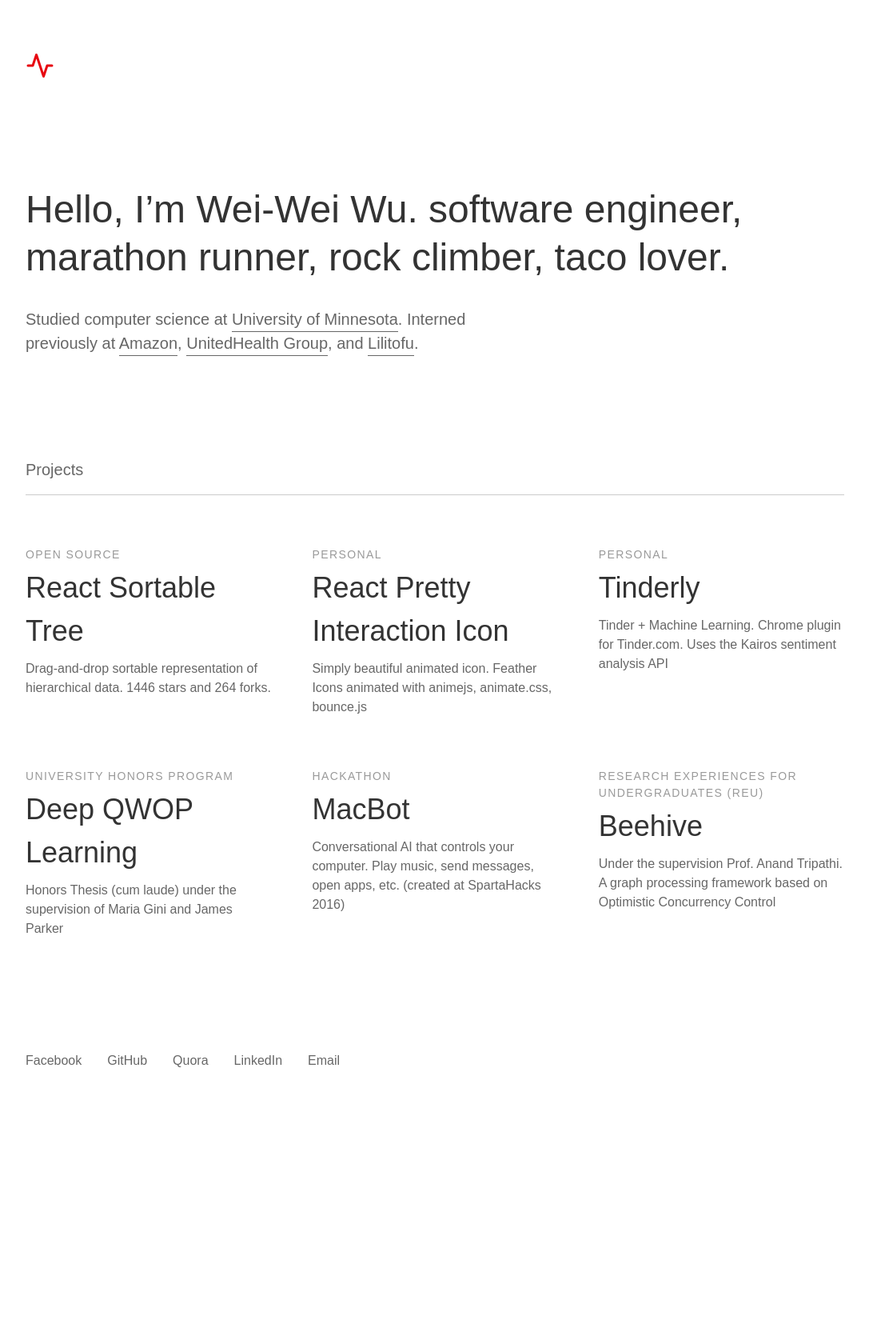
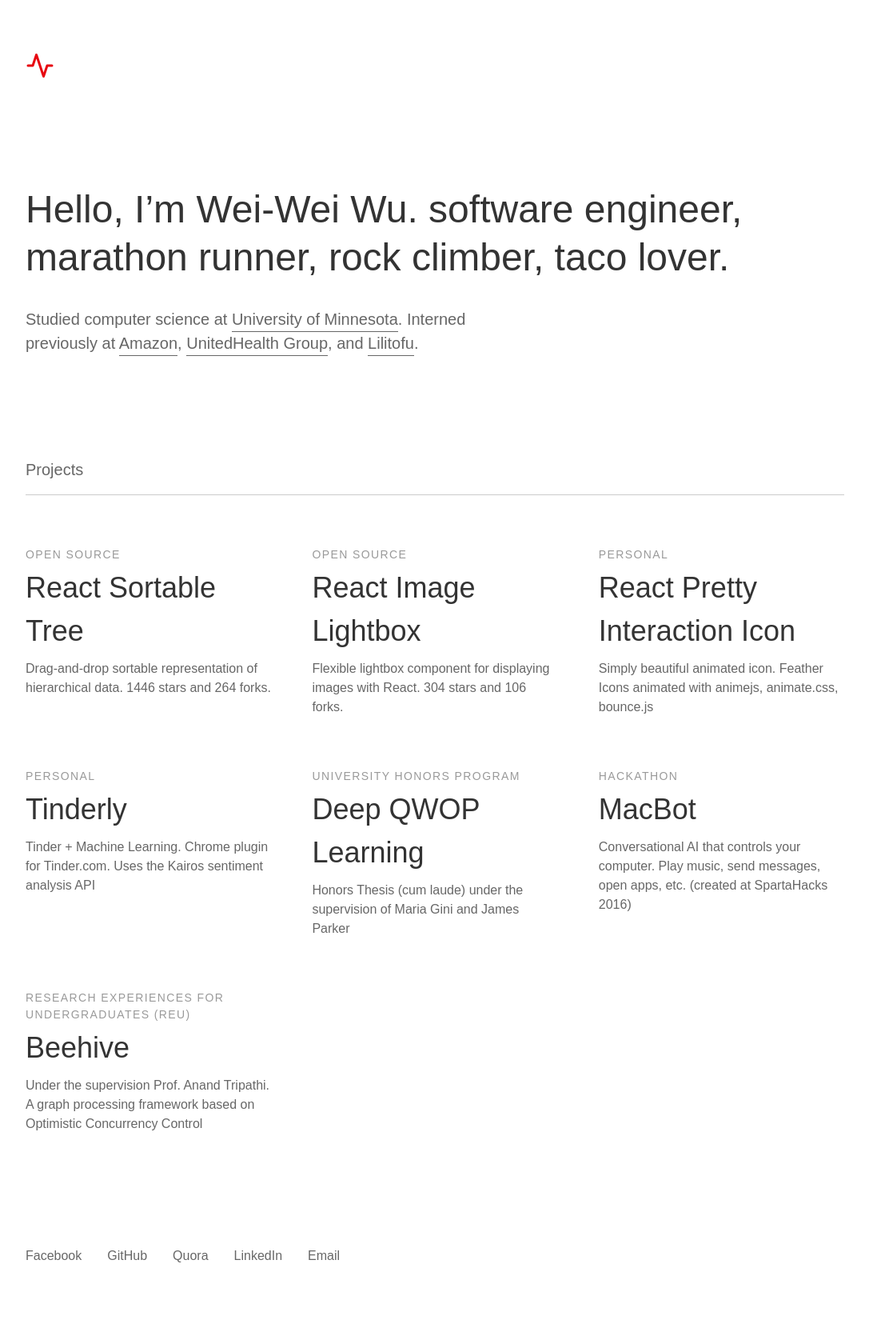
Before and after one commit to wuweiweiwu/wuweiweiwu.github.io, a Jekyll site: the page built from index.html, in a window 1280 px wide. Shown: the whole page at 80% size, without its empty margins (96-1183 px from the left). Built offline with Jekyll 4.4.1, drawn with Linux system fonts in a browser that asks for light colours; some web fonts are replaced; before the commit the page ends 1416 px from its top, so only the background shows below that.

Commit message:
adding lightbox to projects

```diff
--- a/_data/projects.yml
+++ b/_data/projects.yml
@@ -2,6 +2,11 @@
   client: Open Source
   description: Drag-and-drop sortable representation of hierarchical data. 1446 stars and 264 forks.
   link: http://theweiweiwu.com/react-sortable-tree/
+
+- name: React Image Lightbox
+  client: Open Source
+  description: Flexible lightbox component for displaying images with React. 304 stars and 106 forks.
+  link: http://theweiweiwu.com/react-image-lightbox/
 
 - name: React Pretty Interaction Icon
   client: Personal
```
